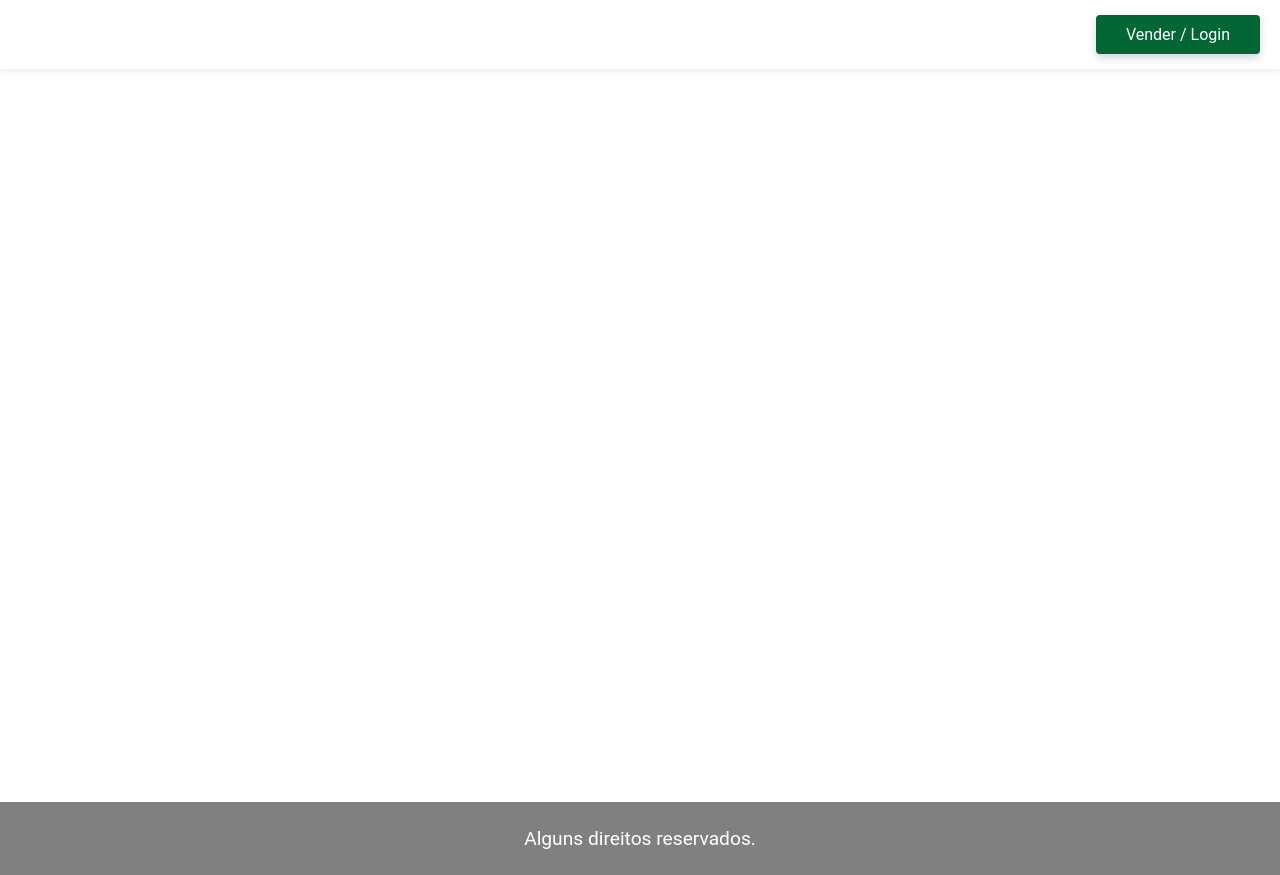
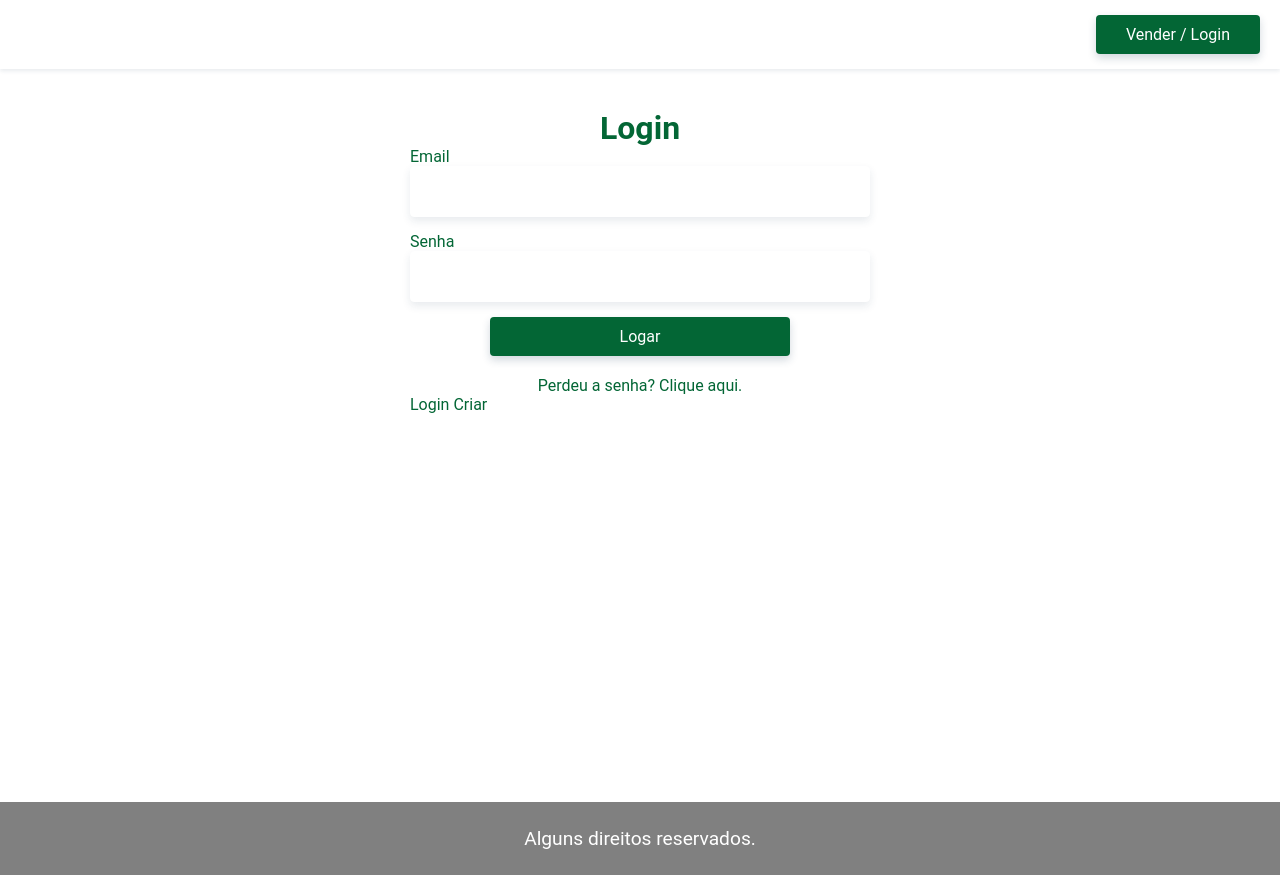
Before and after one commit to LuisSempre/Prova-HandCom, a Vue app: page /login in a window 1280 px wide. Built offline with nearby package versions, Linux system fonts and the light colour scheme.

Commit message:
Criando pagina de login

```diff
--- a/src/App.vue
+++ b/src/App.vue
@@ -1,13 +1,14 @@
 <template>
   <div id="app">
-    <TheHeader />
+    <TheHeader/>
     <main id="main">
-      <router-view />
+      <transition mode="out-in">
+        <router-view/>
+      </transition>
     </main>
-    <TheFooter />
+    <TheFooter/>
   </div>
 </template>
-
 <script>
 import TheHeader from "@/components/TheHeader.vue";
 import TheFooter from "@/components/TheFooter.vue";
--- /dev/null
+++ b/src/components/LoginCriar.vue
@@ -0,0 +1,12 @@
+<template>
+  <p>Login Criar</p>
+</template>
+
+<script>
+export default {
+  name: "LoginCriar"
+};
+</script>
+
+<style>
+</style>
--- a/src/router/index.js
+++ b/src/router/index.js
@@ -2,6 +2,7 @@
 import VueRouter from 'vue-router'
 import Home from '@/views/Home';
 import Produto from "@/views/Produto";
+import Login from "@/views/Login";
 
 
 Vue.use(VueRouter)
@@ -17,6 +18,11 @@
     name: "produto",
     component: Produto,
     props: true
+  },
+  {
+    path: "/login",
+    name: "login",
+    component: Login
   }
 ]
 const router = new VueRouter({
--- /dev/null
+++ b/src/views/Login.vue
@@ -0,0 +1,73 @@
+<template>
+  <section class="login">
+    <h1>Login</h1>
+    <form>
+      <label for="email">Email</label>
+      <input type="email" name="email" id="email" v-model="login.email">
+      <label for="senha">Senha</label>
+      <input type="password" name="senha" id="senha" v-model="login.senha">
+      <button class="btn" @click.prevent="logar">Logar</button>
+    </form>
+    <p class="perdeu">
+      <a href="/" target="_blank">Perdeu a senha? Clique aqui.</a>
+    </p>
+    <LoginCriar/>
+  </section>
+</template>
+<script>
+import LoginCriar from "@/components/LoginCriar";
+export default {
+      name: "Login",
+  components: {
+    LoginCriar
+  },
+  data() {
+    return {
+      login: {
+        email: "",
+        senha: ""
+      }
+    };
+  },
+  methods: {
+    logar() {}
+  }
+};
+</script>
+
+<style scoped>
+.login {
+  max-width: 500px;
+  margin: 0 auto;
+  padding: 0 20px;
+}
+
+h1 {
+  text-align: center;
+  font-size: 2rem;
+  margin-top: 40px;
+  color: #036635;
+}
+
+form {
+  display: grid;
+}
+
+.btn {
+  width: 100%;
+  max-width: 300px;
+  margin-left: auto;
+  margin-right: auto;
+}
+
+.perdeu {
+  text-align: center;
+  margin: 20px auto 0 auto;
+}
+
+.perdeu a:hover {
+  color: #036635;
+  text-decoration: underline;
+}
+
+</style>
```
